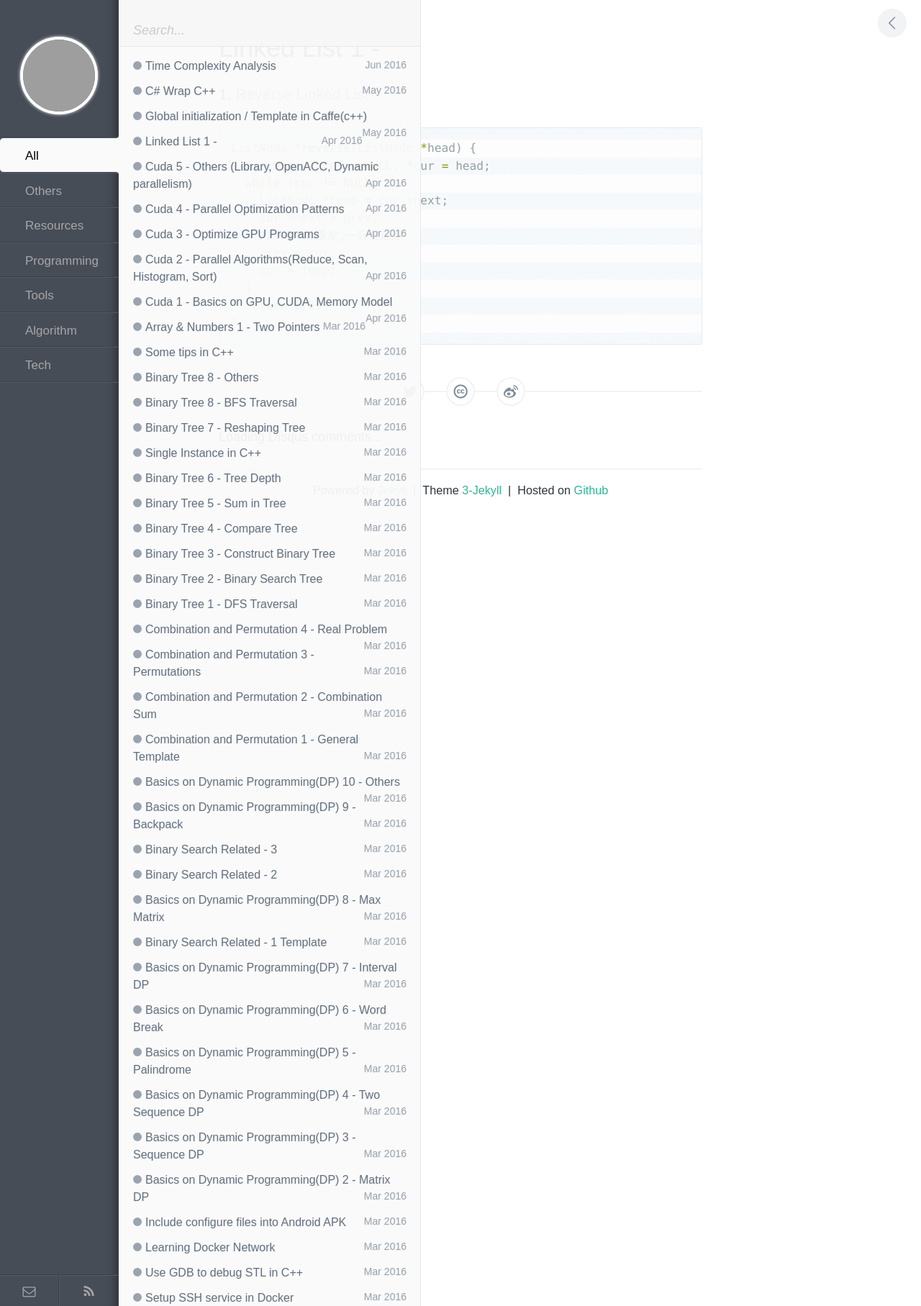
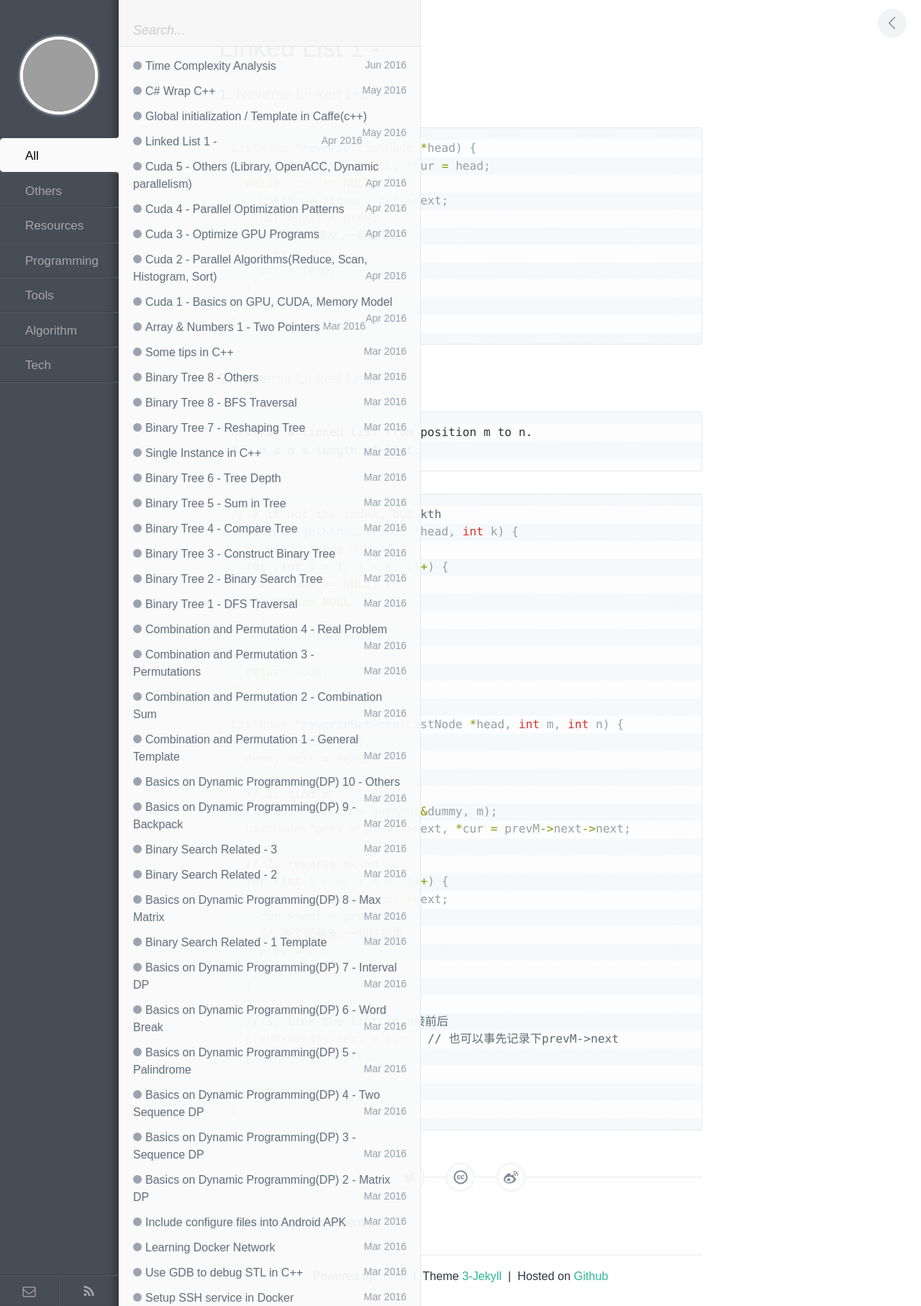
Before and after one commit to wykvictor/wykvictor.github.io, a Jekyll site: the page built from _posts/algorithm/2016-04-22-Linked-List-1.md, in a window 1280 px wide. Shown: the whole page at 72% size. Built offline with Jekyll 4.4.1, drawn with Linux system fonts in a browser that asks for light colours; comment, search, counter and statistics services are not loaded; grey boxes are pictures that could not be loaded.

Commit message:
add reverse link list I & II

````diff
--- a/_posts/algorithm/2016-04-22-Linked-List-1.md
+++ b/_posts/algorithm/2016-04-22-Linked-List-1.md
@@ -21,3 +21,46 @@ ListNode *reverse(ListNode *head) {
   return prev;
 }
 {% endhighlight %}
+
+### 2. [Reverse Linked List II](http://www.lintcode.com/en/problem/reverse-linked-list-ii/)
+```
+Reverse a linked list from position m to n.
+1 ≤ m ≤ n ≤ length of list.
+```
+{% highlight C++ %}
+// k is not the index, but kth
+ListNode *getKth(ListNode *head, int k) {
+  ListNode *node = head;
+  for (int i = 1; i < k; i++) {
+    if (node == NULL) {
+      return NULL;
+    }
+    node = node->next;
+  }
+  return node;
+}
+
+ListNode *reverseBetween(ListNode *head, int m, int n) {
+  ListNode dummy(0);
+  dummy.next = head;
+
+  // 1. find m
+  ListNode *prevM = getKth(&dummy, m);
+  ListNode *prev = prevM->next, *cur = prevM->next->next;
+
+  // 2. reverse m<->n
+  for (int i = m; i < n; i++) {
+    ListNode *temp = cur->next;
+    cur->next = prev;
+    // 两个好基友,一起往后走
+    prev = cur;
+    cur = temp;
+  }
+
+  // 3. link the list: m,n接前后
+  prevM->next->next = cur;  // 也可以事先记录下prevM->next
+  prevM->next = prev;
+
+  return dummy.next;
+}
+{% endhighlight %}
````
